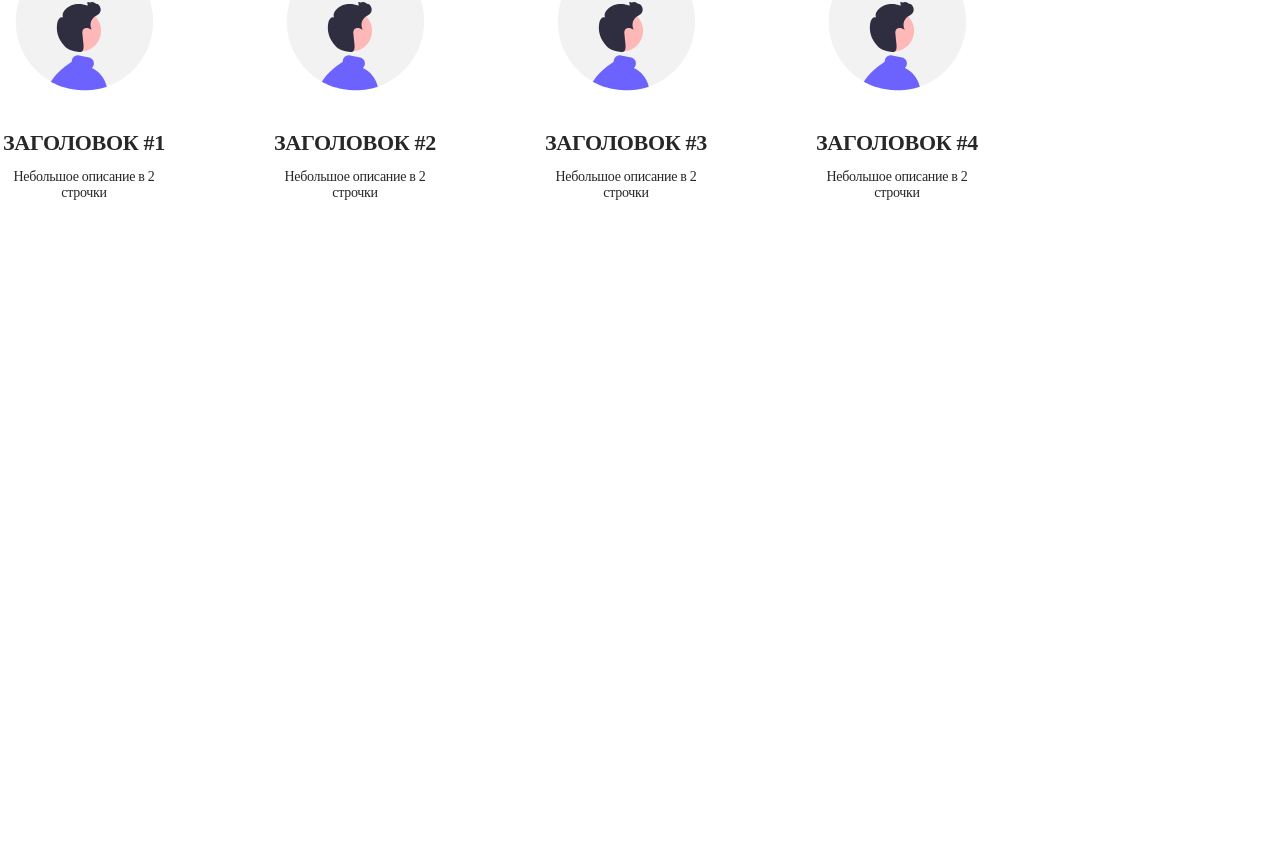
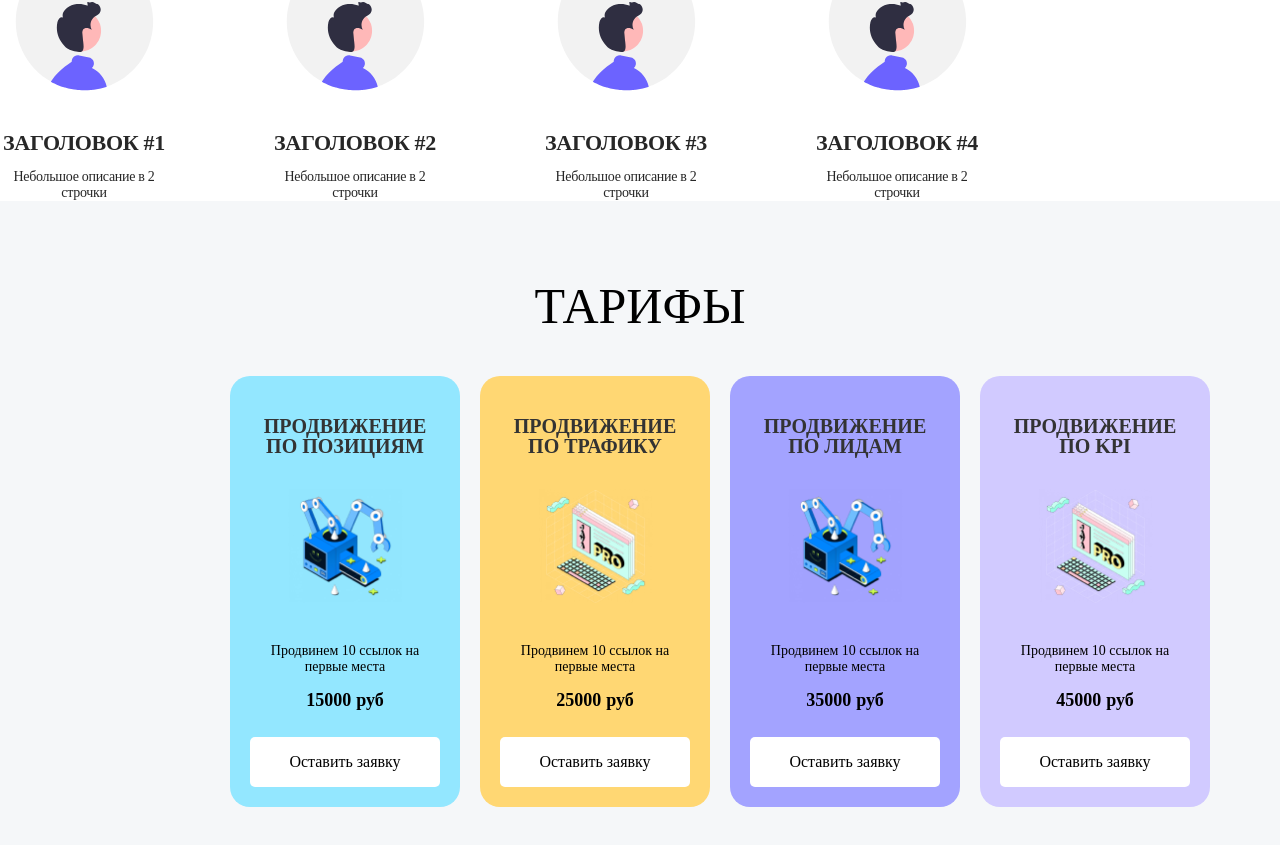
Before and after one commit to barometer-js/internet-advertising, a React (Create React App) app: page / in a window 1280 px wide. Shown: the part 740-1585 px from the top of the page. Before the commit the page ends 941 px from the top, so only its background shows below. Built offline with nearby package versions, Linux system fonts and the light colour scheme.

Commit message:
add file tariff

```diff
--- a/src/App.js
+++ b/src/App.js
@@ -7,6 +7,7 @@ import ApplicationForm from './components/Form/Form';
 import { Section } from './components/Section';
 import { Title } from './components/Title';
 import Description from './components/Description/Description';
+import TariffList from './components/Tariff/TariffList';
 
 class App extends Component {
   render() {
@@ -19,6 +20,10 @@ class App extends Component {
           <ApplicationForm />
         </Section>
         <Description />
+        <Section color="#F5F7F9">
+          <Title name="Тарифы" color="#000" />
+          <TariffList />
+        </Section>
       </>
     );
   }
```
